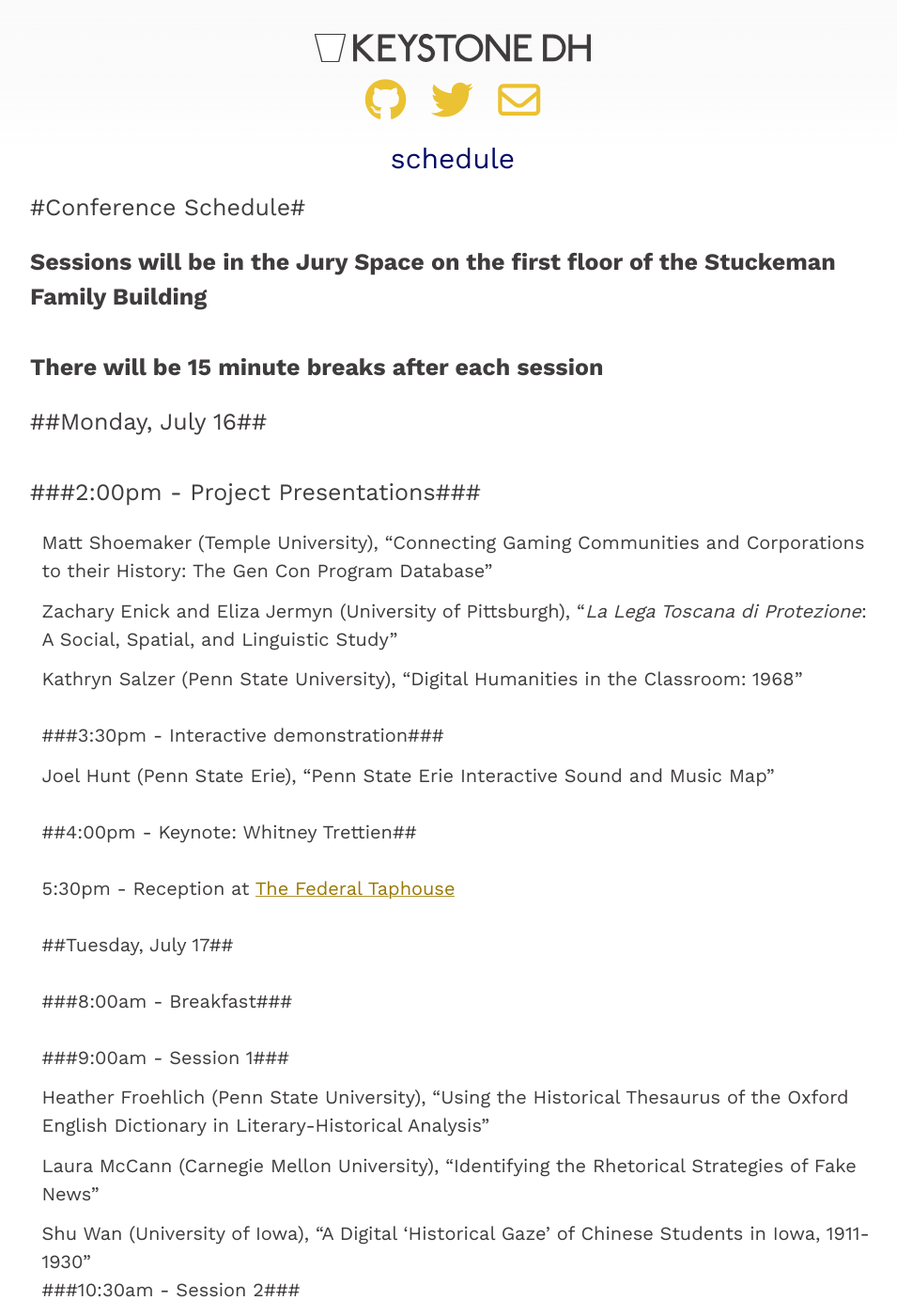
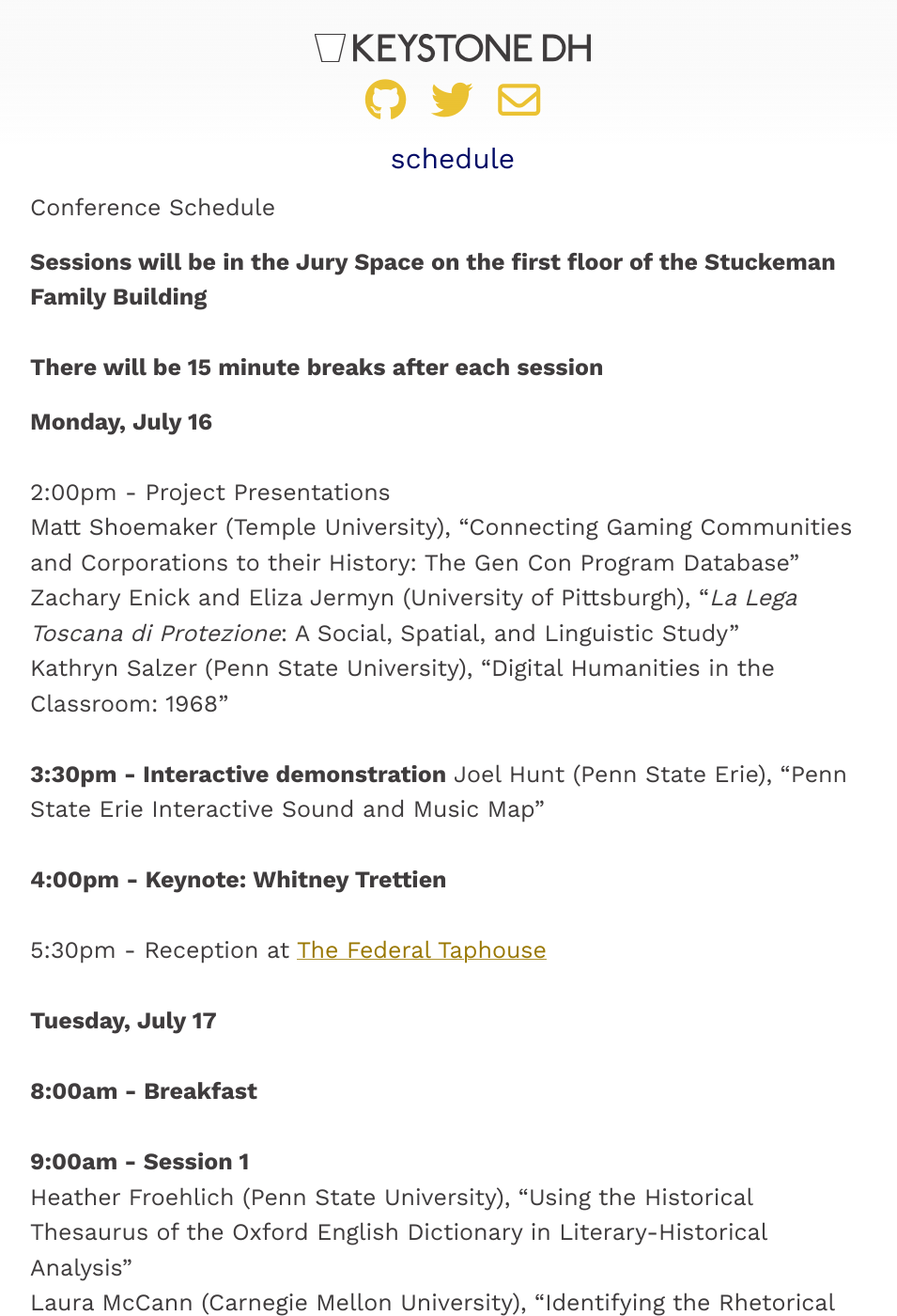
Before and after one commit to KeystoneDH/2018, a Jekyll site: the page built from schedule.md, in a window 1280 px wide and 1400 px high. Shown: the whole window at 94% size, without its empty margins (158-1113 px from the left). Built offline with Jekyll 4.4.1, drawn with Linux system fonts in a browser that asks for light colours; nearby versions of some CDN libraries; some of the changed text lies outside the part shown.

Commit message:
Reformatting

```diff
--- a/schedule.md
+++ b/schedule.md
@@ -5,51 +5,51 @@ id: Schedule
 tags: page
 ---
 
-#Conference Schedule#<br/>
+Conference Schedule<br/>
 
 **Sessions will be in the Jury Space on the first floor of the Stuckeman Family Building**
 <br/><br/>
 **There will be 15 minute breaks after each session**
 
-##Monday, July 16##<br/><br/>
-###2:00pm - Project Presentations###<br/>
-+ Matt Shoemaker (Temple University), "Connecting Gaming Communities and Corporations to their History: The Gen Con Program Database"<br/>
-+ Zachary Enick and Eliza Jermyn (University of Pittsburgh), "*La Lega Toscana di Protezione*: A Social, Spatial, and Linguistic Study"<br/>
-+ Kathryn Salzer (Penn State University), "Digital Humanities in the Classroom: 1968"<br/><br/>
-###3:30pm - Interactive demonstration###
-+ Joel Hunt (Penn State Erie), "Penn State Erie Interactive Sound and Music Map"<br/><br/>
-##4:00pm - Keynote: Whitney Trettien##<br/><br/>
+**Monday, July 16**<br/><br/>
+2:00pm - Project Presentations<br/>
+Matt Shoemaker (Temple University), "Connecting Gaming Communities and Corporations to their History: The Gen Con Program Database"<br/>
+Zachary Enick and Eliza Jermyn (University of Pittsburgh), "*La Lega Toscana di Protezione*: A Social, Spatial, and Linguistic Study"<br/>
+Kathryn Salzer (Penn State University), "Digital Humanities in the Classroom: 1968"<br/><br/>
+**3:30pm - Interactive demonstration**
+Joel Hunt (Penn State Erie), "Penn State Erie Interactive Sound and Music Map"<br/><br/>
+**4:00pm - Keynote: Whitney Trettien**<br/><br/>
 5:30pm - Reception at [The Federal Taphouse](https://www.federaltaphouse.com/state-college-pa/)
 <br/><br/>
-##Tuesday, July 17##<br/><br/>
-###8:00am - Breakfast###<br/><br/>
-###9:00am - Session 1###<br/>
-+ Heather Froehlich (Penn State University), "Using the Historical Thesaurus of the Oxford English Dictionary in Literary-Historical Analysis"<br/>
-+ Laura McCann (Carnegie Mellon University), "Identifying the Rhetorical Strategies of Fake News"<br/>
-+ Shu Wan (University of Iowa), "A Digital 'Historical Gaze' of Chinese Students in Iowa, 1911-1930"<br/>
-###10:30am - Session 2###<br/>
-- Derek Prijatelj, Timothy Ireland, and Mathew Kaufman (Duquesne University), "A Computational Linguistic Approach to Crowd Noise Generation"<br/>
-+ Rosa A. Eberly (Penn State University), "Harry Shearer's Character Machine: Sounding Out the *Le Show* Archive"<br/>
-+ Avery J. Wiscomb and Daniel Evans (Carnegie Mellon University), "Herb Simon and His Books"<br/><br/>
-###11:45am - Lunch Break###<br/><br/>
-###1:15pm - Session 3###<br/>
-+ Joan E. Beaudoin (Wayne State University), "A Thousand Silos: Art Museums, Online Collections, and the Digital Humanities"<br/>
-+ Emily Logan (Temple University), "Impacting University Library Makerspace Culture through Citizen Science and Sustainability"<br/><br/>
-###2:45pm - Session 4###<br/>
-+ Roberto Vargas (Swarthmore College), "Examining Assumptions: Collaborating in the Classroom with Digital Tools"<br/>
-+ Joshua Korenblat (State University of New York at New Paltz), "How Digital Humanists and Designers Can Close Gaps in Learning Experiences"<br/>
-+ Sasha Renninger and Scott Enderle (University of Pennsylvania), "Building a Student-Powered DH Foundry"<br/>
-###4:15pm - Concurrent Workshops###<br/>
-+ Todd Bryant and Ryan Burke (Dickinson University), "Drupal for Digital Humanities Projects"<br/>
-+ Joshua Catalano, Laura Crossley, and Amanda Regan (George Mason University), "Awash in a Sea of Content? Keep Up with the Field Using PressForward"<br/>
+**Tuesday, July 17**<br/><br/>
+**8:00am - Breakfast**<br/><br/>
+**9:00am - Session 1**<br/>
+Heather Froehlich (Penn State University), "Using the Historical Thesaurus of the Oxford English Dictionary in Literary-Historical Analysis"<br/>
+Laura McCann (Carnegie Mellon University), "Identifying the Rhetorical Strategies of Fake News"<br/>
+Shu Wan (University of Iowa), "A Digital 'Historical Gaze' of Chinese Students in Iowa, 1911-1930"<br/>
+**10:30am - Session 2**<br/>
+Derek Prijatelj, Timothy Ireland, and Mathew Kaufman (Duquesne University), "A Computational Linguistic Approach to Crowd Noise Generation"<br/>
+Rosa A. Eberly (Penn State University), "Harry Shearer's Character Machine: Sounding Out the *Le Show* Archive"<br/>
+Avery J. Wiscomb and Daniel Evans (Carnegie Mellon University), "Herb Simon and His Books"<br/><br/>
+**11:45am - Lunch Break**<br/><br/>
+**1:15pm - Session 3**<br/>
+Joan E. Beaudoin (Wayne State University), "A Thousand Silos: Art Museums, Online Collections, and the Digital Humanities"<br/>
+Emily Logan (Temple University), "Impacting University Library Makerspace Culture through Citizen Science and Sustainability"<br/><br/>
+**2:45pm - Session 4**<br/>
+Roberto Vargas (Swarthmore College), "Examining Assumptions: Collaborating in the Classroom with Digital Tools"<br/>
+Joshua Korenblat (State University of New York at New Paltz), "How Digital Humanists and Designers Can Close Gaps in Learning Experiences"<br/>
+Sasha Renninger and Scott Enderle (University of Pennsylvania), "Building a Student-Powered DH Foundry"<br/>
+**4:15pm - Concurrent Workshops**<br/>
+Todd Bryant and Ryan Burke (Dickinson University), "Drupal for Digital Humanities Projects"<br/>
+Joshua Catalano, Laura Crossley, and Amanda Regan (George Mason University), "Awash in a Sea of Content? Keep Up with the Field Using PressForward"<br/>
 <br/><br/>
-##Wednesday, July 18##<br/><br/>
-###8:00am - Breakfast###<br/><br/>
-###9:00am - Session 5###<br/>
-+ Alex Wermer-Colan (Temple University), "Calculating the Politics of Aesthetics: Distant Reading Post-9/11 Iraq War Movie Reviews"<br/>
-+ John Hunter and Sarah Eckermann (Bucknell University), "Form and Color in Cinematic Analysis; or, How Digital Tools Can Restore the Visual to Film"<br/>
-+ Rafael Matos (Indiana University of Pennsylvania), "Double Consciousness (Re)Presented"<br/><br/>
-###10:30am - Session 6###<br/>
-+ Patrick Juola and Nick Costello (Duquense University), "Authorship Attribution Works on Recipes, Too"<br/>
-+ Derek Prijatelj and Nicholas Marshman (Duquesne University), "Toward Cross-Language Automated Authorship Attribution"<br/><br/>
-###11:45am - Closing remarks###
+**Wednesday, July 18**<br/><br/>
+**8:00am - Breakfast**<br/><br/>
+**9:00am - Session 5**<br/>
+Alex Wermer-Colan (Temple University), "Calculating the Politics of Aesthetics: Distant Reading Post-9/11 Iraq War Movie Reviews"<br/>
+John Hunter and Sarah Eckermann (Bucknell University), "Form and Color in Cinematic Analysis; or, How Digital Tools Can Restore the Visual to Film"<br/>
+Rafael Matos (Indiana University of Pennsylvania), "Double Consciousness (Re)Presented"<br/><br/>
+**10:30am - Session 6**<br/>
+Patrick Juola and Nick Costello (Duquense University), "Authorship Attribution Works on Recipes, Too"<br/>
+Derek Prijatelj and Nicholas Marshman (Duquesne University), "Toward Cross-Language Automated Authorship Attribution"<br/><br/>
+**11:45am - Closing remarks**
```
